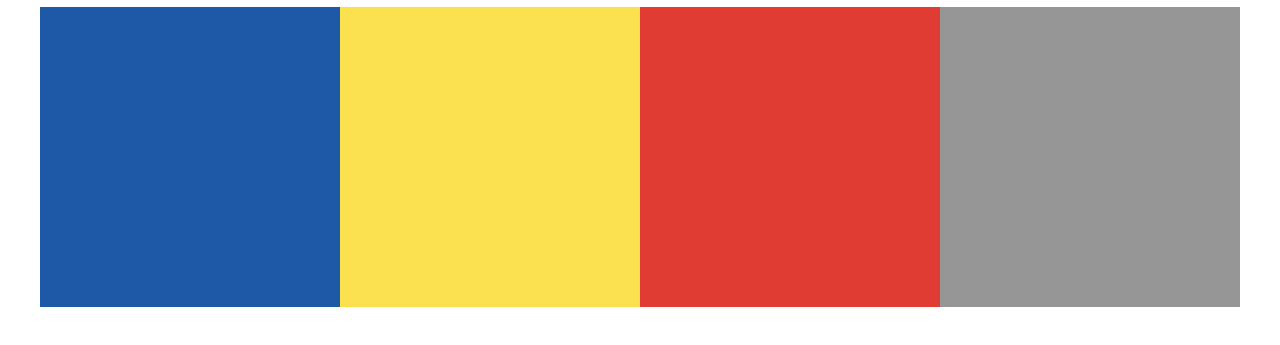
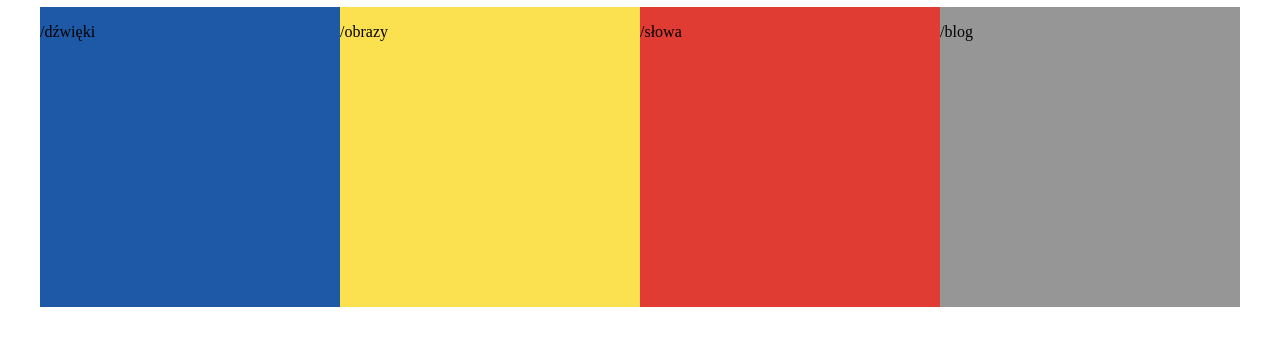
Before and after one commit to dwabe/marcin-zyski, a plain HTML site: page index.html in a window 1280 px wide. Shown: the part 331-676 px from the top of the page. Drawn offline with Linux system fonts and the light colour scheme.

Commit message:
Update index.html
Add box name

```diff
--- a/index.html
+++ b/index.html
@@ -21,10 +21,10 @@
         <div class="upperpart">
             <p>/marcin.żyski</p>
         </div>
-        <div class="square1"></div>
-        <div class="square2"></div>
-        <div class="square3"></div>
-        <div class="square4"></div>
+        <div class="square1"><p class="square-name">/dźwięki</p></div>
+        <div class="square2"><p class="square-name">/obrazy</p></div>
+        <div class="square3"><p class="square-name">/słowa</p></div>
+        <div class="square4"><p class="square-name">/blog</p></div>
     </div>
 </body>
 
```
